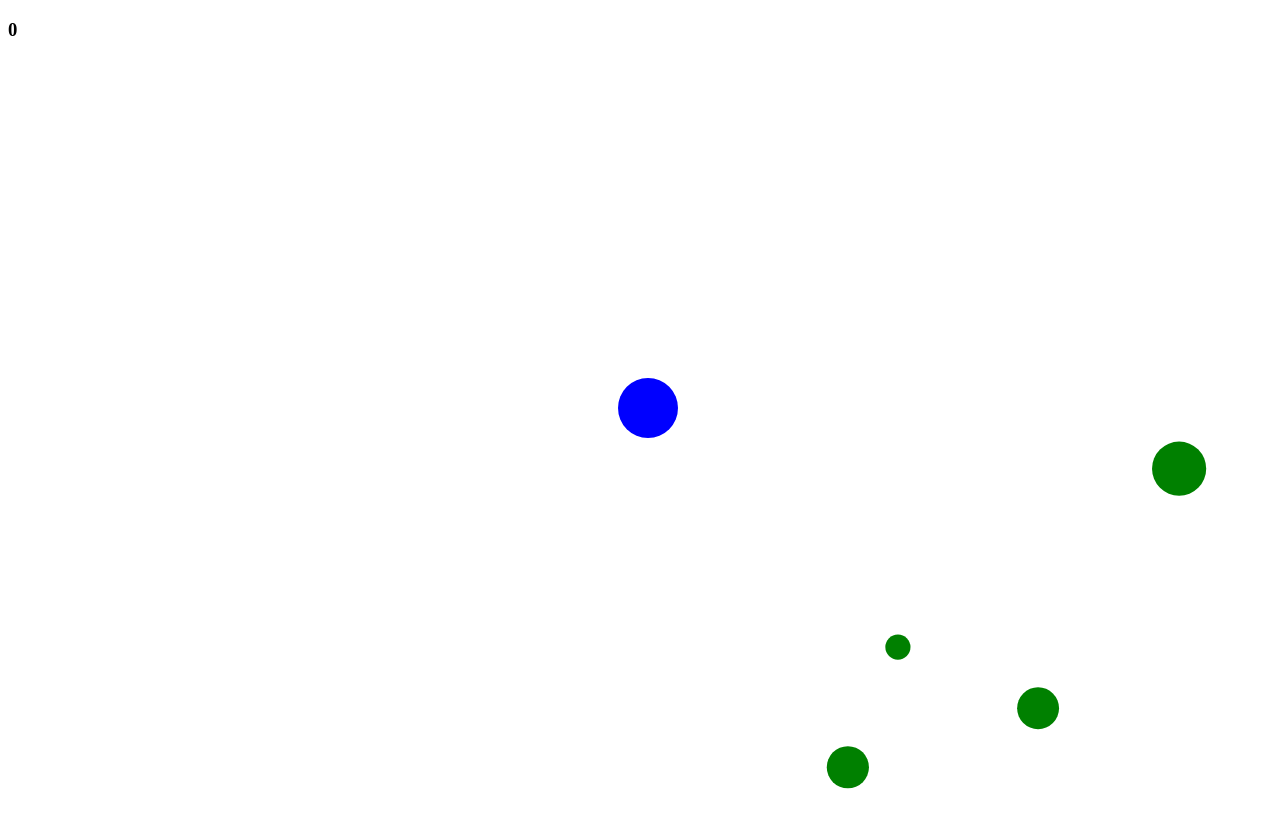
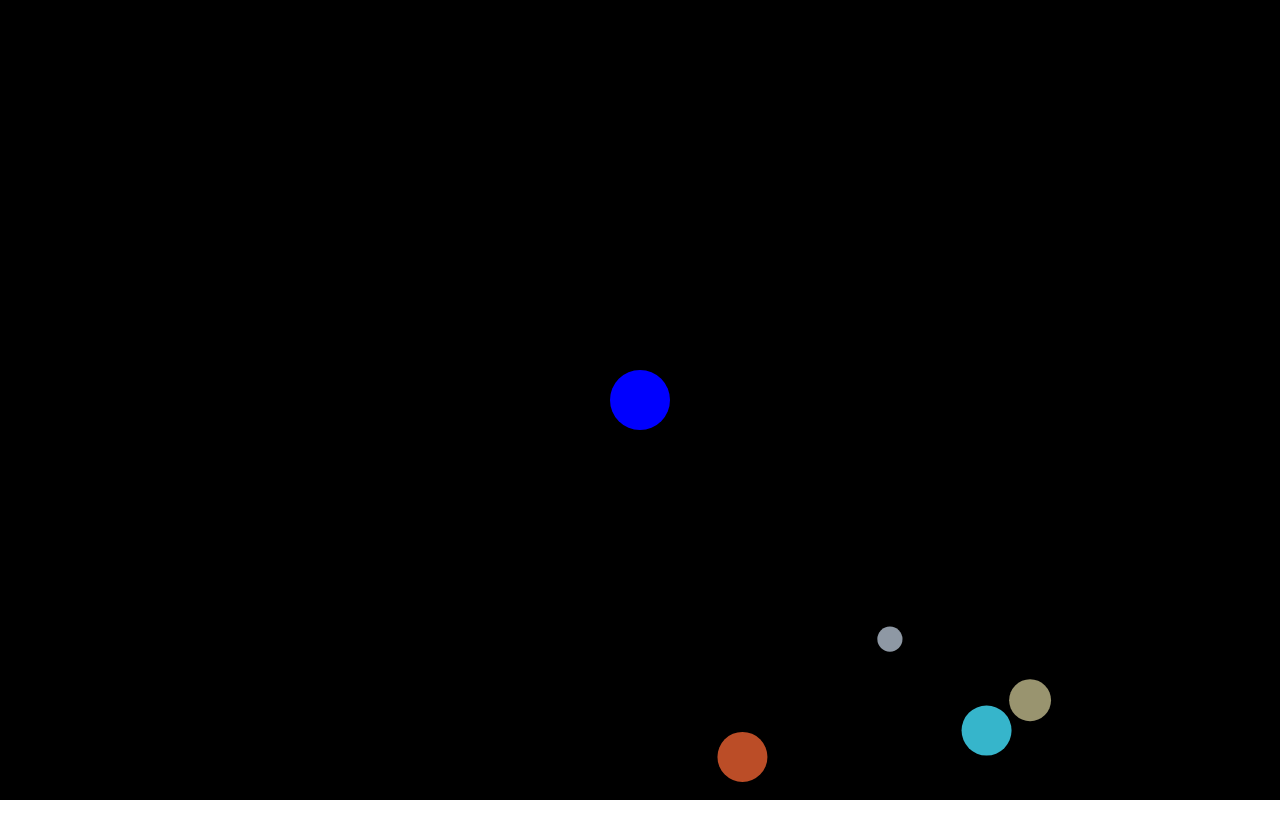
Before and after one commit to andndo/project-shooting-game, a plain HTML site: page index.html in a window 1280 px wide. Drawn offline with nearby package versions, Linux system fonts and the light colour scheme.

Commit message:
⚡ :: [project-shooting] 5th

```diff
--- a/index.html
+++ b/index.html
@@ -5,7 +5,7 @@
     <meta http-equiv="X-UA-Compatible" content="IE=edge" />
     <meta name="viewport" content="width=device-width, initial-scale=1.0" />
     <link rel="stylesheet" href="style.css" />
-    <title>Document</title>
+    <title>Shooting game</title>
   </head>
   <body oncontextmenu="return false" onselectstart="return false">
     <canvas> score </canvas>
@@ -14,7 +14,7 @@
     <div class="gameEnd">
       <div class="end_inner">
         <h2>GAME OVER</h2>
-        <h2 id="total">0</h2>
+        <h2 class="total" id="total">0</h2>
         <button class="restartBtn">다시하기</button>
       </div>
     </div>
--- a/index.js
+++ b/index.js
@@ -3,11 +3,12 @@ const cvs = canvas.getContext("2d");
 const reStartBtn = document.querySelector(".restartBtn");
 const gameEnd = document.querySelector(".gameEnd");
 const scoreDisplay = document.querySelector(".scores");
+const elementToChange = document.getElementsByTagName("body")[0];
+elementToChange.style.cursor = "url('./asset/aim.png'), auto";
 canvas.width = innerWidth;
 canvas.height = innerHeight;
 let scores = 0;
 let game = true;
-const colors = ["orange", "purple", "red"];
 
 class Player {
   constructor(x, y, radius, color) {
@@ -49,7 +50,7 @@ class Projectile {
   }
 }
 
-class superItem {
+class SuperItem {
   constructor(x, y, radius, color, velocity) {
     this.x = x;
     this.y = y;
@@ -79,7 +80,7 @@ const projectile = new Projectile(
   canvas.width / 2,
   canvas.height / 2,
   5,
-  "red",
+  "white",
   {
     x: 1,
     y: 1,
@@ -87,11 +88,31 @@ const projectile = new Projectile(
 );
 
 class Enemies {
-  constructor(x, y, radius, color, velocity) {
+  constructor(x, y, radius, velocity) {
     this.x = x;
     this.y = y;
     this.radius = radius;
-    this.color = color;
+    if (
+      "rgba(" +
+        Math.random() * 255 +
+        "," +
+        Math.random() * 255 +
+        "," +
+        Math.random() * 255 +
+        ")" ==
+      "black"
+    ) {
+      this.color = "yellow";
+    } else {
+      this.color =
+        "rgba(" +
+        Math.random() * 255 +
+        "," +
+        Math.random() * 255 +
+        "," +
+        Math.random() * 255 +
+        ")";
+    }
     this.velocity = velocity;
   }
   draw() {
@@ -114,8 +135,8 @@ let num = 1;
 
 function spawnSuperItem() {
   setInterval(() => {
-    const radius = 30;
-    const color = "black";
+    const radius = 40;
+    const color = "gold";
     let x;
     let y;
     if (Math.random() < 0.5) {
@@ -129,8 +150,8 @@ function spawnSuperItem() {
       x: 1,
       y: 1,
     };
-    superItems.push(new superItem(x, y, radius, color, velocity));
-  }, 2000);
+    superItems.push(new SuperItem(x, y, radius, color, velocity));
+  }, 10000);
 }
 function spawnEnemies() {
   setInterval(() => {
@@ -138,8 +159,8 @@ function spawnEnemies() {
       num += 0.05;
     }
     let radius = Math.random() * 30;
-    if (radius < 4) {
-      radius = 7;
+    if (radius < 7) {
+      radius = 25;
     }
     let x;
     let y;
@@ -150,14 +171,13 @@ function spawnEnemies() {
       x = Math.random() * canvas.width;
       y = Math.random() < 0.5 ? 0 - radius : canvas.height + radius;
     }
-    const color = "green";
     const angle = Math.atan2(canvas.width / 2 - x, canvas.height / 2 - y);
     let velocity;
     velocity = {
       x: Math.sin(angle) * num,
       y: Math.cos(angle) * num,
     };
-    enemies.push(new Enemies(x, y, radius, color, velocity));
+    enemies.push(new Enemies(x, y, radius, velocity));
   }, 1000);
 }
 
@@ -165,10 +185,15 @@ function animate() {
   requestAnimationFrame(animate);
   if (game) {
     cvs.clearRect(0, 0, canvas.width, canvas.height);
+
     player.draw();
     projectiles.forEach((projectile) => {
       projectile.update();
     });
+    superItems.forEach((superItem, index)=>{
+      superItem.update();
+
+    })
     enemies.forEach((enemy, index) => {
       enemy.update();
       const dist = Math.hypot(player.x - enemy.x, player.y - enemy.y);
@@ -211,7 +236,7 @@ addEventListener("click", (event) => {
     y: Math.cos(angle) * 6,
   };
   projectiles.push(
-    new Projectile(canvas.width / 2, canvas.height / 2, 5, "red", velocity)
+    new Projectile(canvas.width / 2, canvas.height / 2, 5, "white", velocity)
   );
 });
 
--- a/style.css
+++ b/style.css
@@ -8,12 +8,18 @@
   background-color: rgb(0, 0, 0, 0.5);
   z-index: 9999;
 }
-
+html, body {
+  margin: 0;
+  padding: 0;
+}
 h3 {
   top: 0;
   position: absolute;
 }
 
+canvas {
+  background-color: #000;
+}
 body {
   overflow-y: hidden;
   overflow-x: hidden;
@@ -60,3 +66,8 @@ body {
   background: #394867;
   color: #fff;
 }
+
+.total {
+  color: #fff;
+  background-color: #fff;
+}
```
Also changed, not shown: asset/aim.png (added), asset/paint-brush.png (added).
